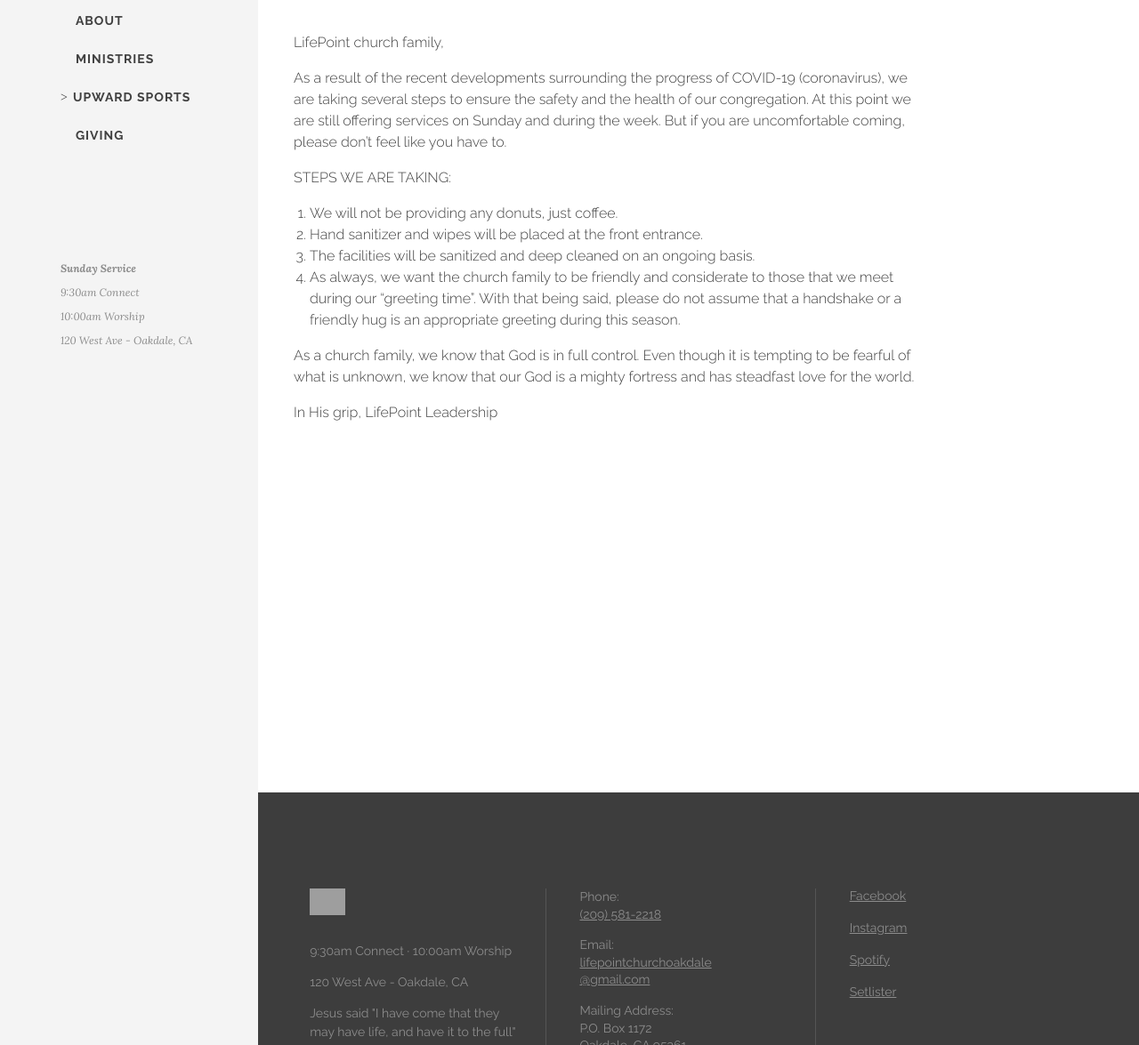
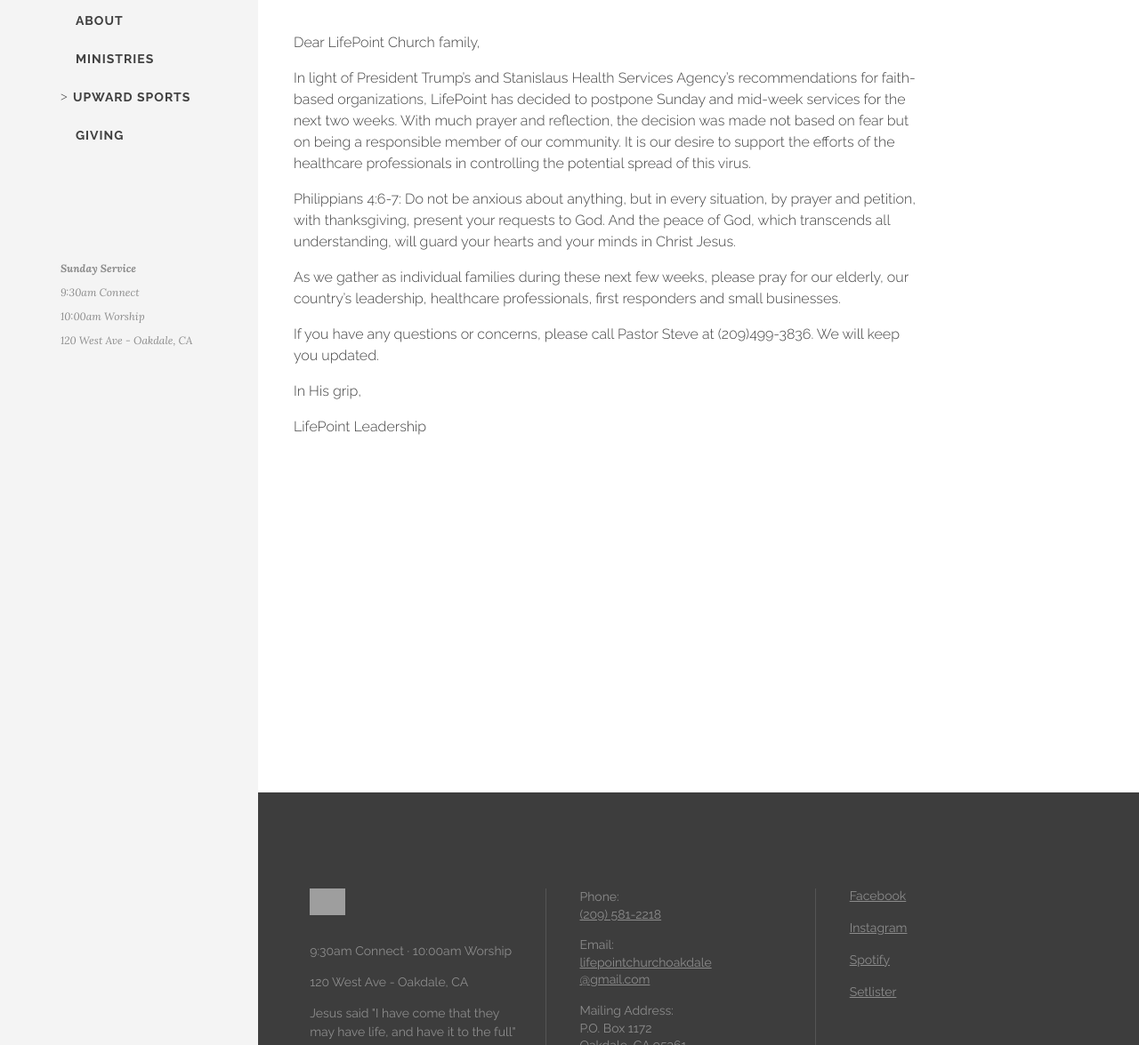
Before and after one commit to tybenz/lifepoint.github.io, a Jekyll site: the page built from covid-19/index.md, in a window 1280 px wide. Shown: the part 300-1475 px from the top of the page at 89% size. Built offline with Jekyll 4.4.1, drawn with Linux system fonts in a browser that asks for light colours; some web fonts are replaced; grey boxes are pictures that could not be loaded.

Commit message:
Update covid-19

```diff
--- a/covid-19/index.md
+++ b/covid-19/index.md
@@ -4,17 +4,16 @@ banner: COVID-19 Response
 published: true
 ---
 
-LifePoint church family,
+Dear LifePoint Church family,
 
-As a result of the recent developments surrounding the progress of COVID-19 (coronavirus), we are taking several steps to ensure the safety and the health of our congregation. At this point we are still offering services on Sunday and during the week. But if you are uncomfortable coming, please don't feel like you have to.
+In light of President Trump’s and Stanislaus Health Services Agency’s recommendations for faith-based organizations, LifePoint has decided to postpone Sunday and mid-week services for the next two weeks. With much prayer and reflection, the decision was made not based on fear but on being a responsible member of our community.  It is our desire to support the efforts of the healthcare professionals in controlling the potential spread of this virus.
 
-STEPS WE ARE TAKING:
-1.  We will not be providing any donuts, just coffee.
-2.  Hand sanitizer and wipes will be placed at the front entrance.
-3.  The facilities will be sanitized and deep cleaned on an ongoing basis.
-4.  As always, we want the church family to be friendly and considerate to those that we meet during our "greeting time".  With that being said, please do not assume that a handshake or a friendly hug is an appropriate greeting during this season.
+Philippians 4:6-7: Do not be anxious about anything, but in every situation, by prayer and petition, with thanksgiving, present your requests to God. And the peace of God, which transcends all understanding, will guard your hearts and your minds in Christ Jesus.
 
-As a church family, we know that God is in full control. Even though it is tempting to be fearful of what is unknown, we know that our God is a mighty fortress and has steadfast love for the world.
+As we gather as individual families during these next few weeks, please pray for our elderly, our country’s leadership, healthcare professionals, first responders and small businesses.
+
+If you have any questions or concerns, please call Pastor Steve at (209)499-3836. We will keep you updated.
 
 In His grip,
+
 LifePoint Leadership
```
Also changed, not shown: index.md (+2 -2 lines).
